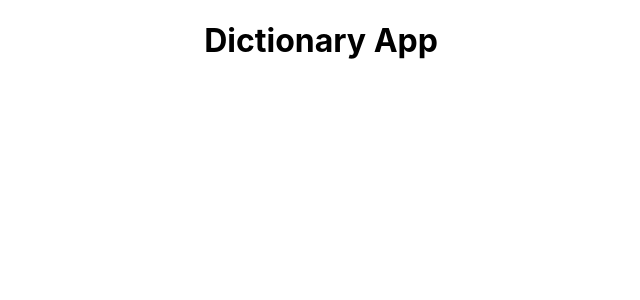
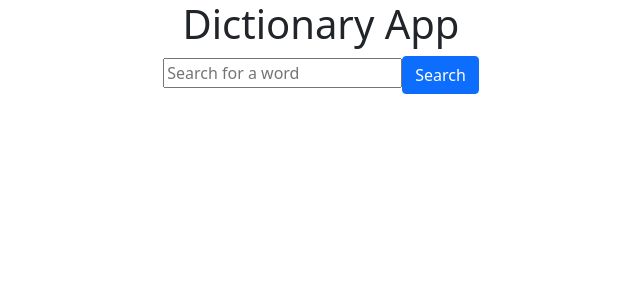
Before and after one commit to emily-ecms/dictionary-app, a React (Create React App) app: page / in a window 1280 px wide. Shown: the top 300 px of the page, without its empty margins (319-959 px from the left). Built offline with nearby package versions, Linux system fonts and the light colour scheme.

Commit message:
Added search form component

```diff
--- a/src/App.js
+++ b/src/App.js
@@ -1,10 +1,12 @@
 import './App.css';
+import SearchForm from "./SearchForm";
 
 function App() {
   return (
     <div className="App">
       <header className="App-header">
         <h1>Dictionary App</h1>
+        <SearchForm />
       </header>
     </div>
   );
--- /dev/null
+++ b/src/SearchForm.js
@@ -0,0 +1,10 @@
+import React from "react";
+
+export default function SearchForm() {
+    return (
+        <form className="SearchForm">
+            <input type="search" placeholder="Search for a word"></input>
+            <button className="btn btn-primary rounded">Search</button>
+        </form>
+    )
+}
--- a/src/index.js
+++ b/src/index.js
@@ -3,6 +3,7 @@ import ReactDOM from 'react-dom/client';
 import './index.css';
 import App from './App';
 import reportWebVitals from './reportWebVitals';
+import 'bootstrap/dist/css/bootstrap.min.css';
 
 const root = ReactDOM.createRoot(document.getElementById('root'));
 root.render(
```
